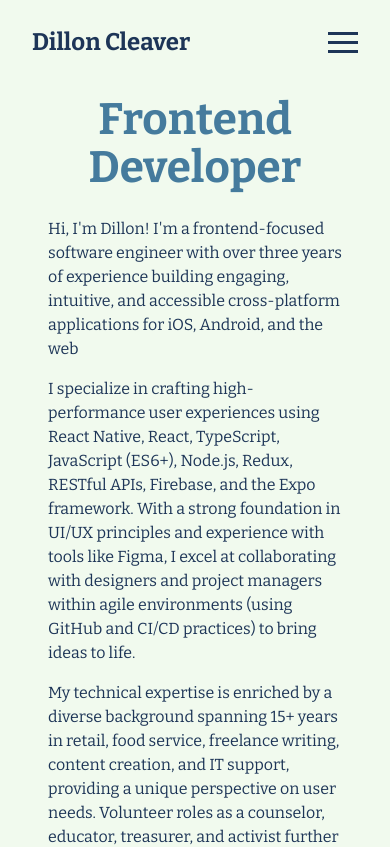
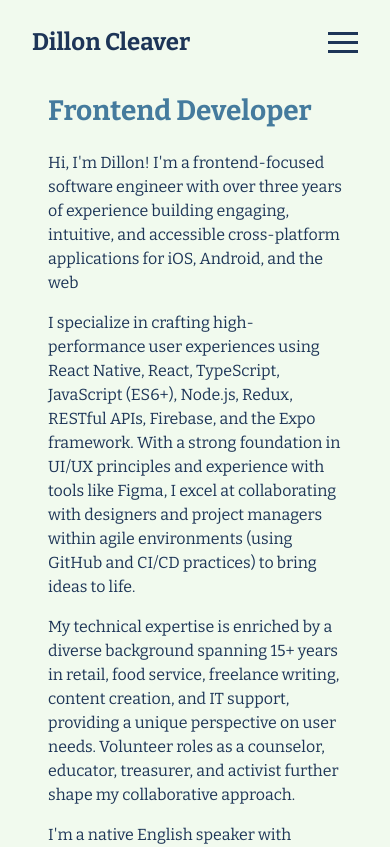
Before and after one commit to dillon-cleaver/dillon-cleaver-portfolio-next, a Next.js app: page / in a window 390 px wide. Shown: the top 847 px of the page. Built offline with nearby package versions, Linux system fonts and the light colour scheme.

Commit message:
style: adjust AboutMe title styling for improved layout
- Change font size from 2.75rem to 1.75rem
- Align title text to the left instead of center

```diff
--- a/components/AboutMe.module.css
+++ b/components/AboutMe.module.css
@@ -178,8 +178,8 @@
   }
 
   .title {
-    font-size: 2.75rem;
-    text-align: center;
+    font-size: 1.75rem;
+    text-align: left;
   }
 
   .imageFrame {
```
